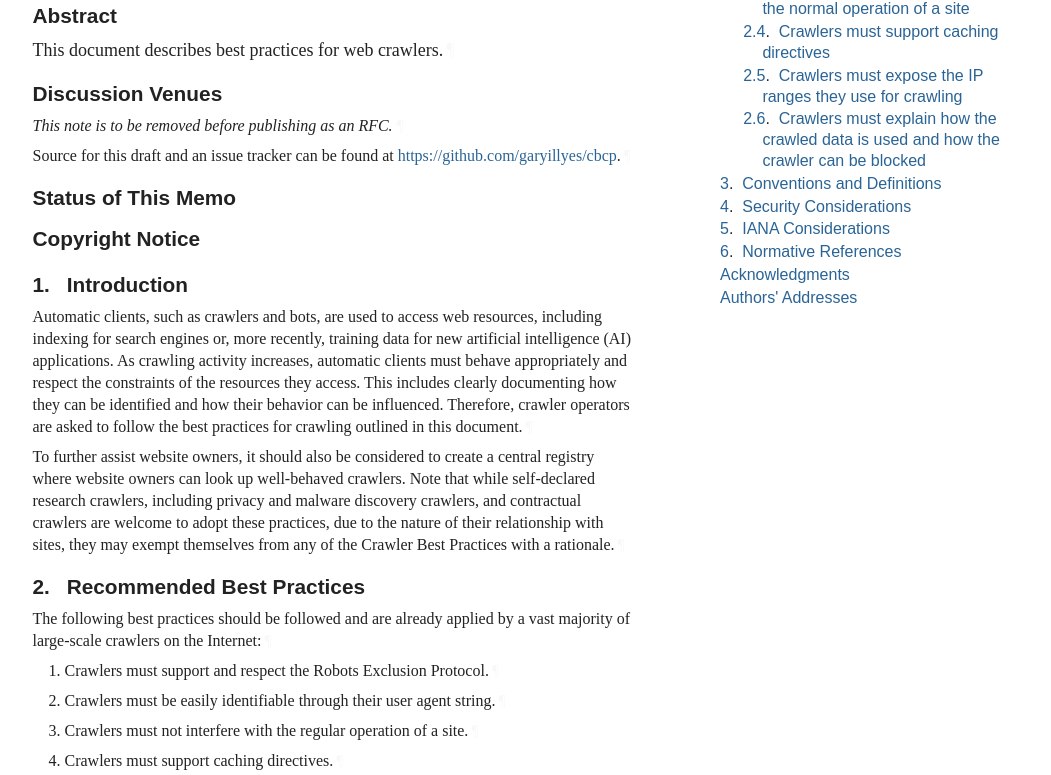
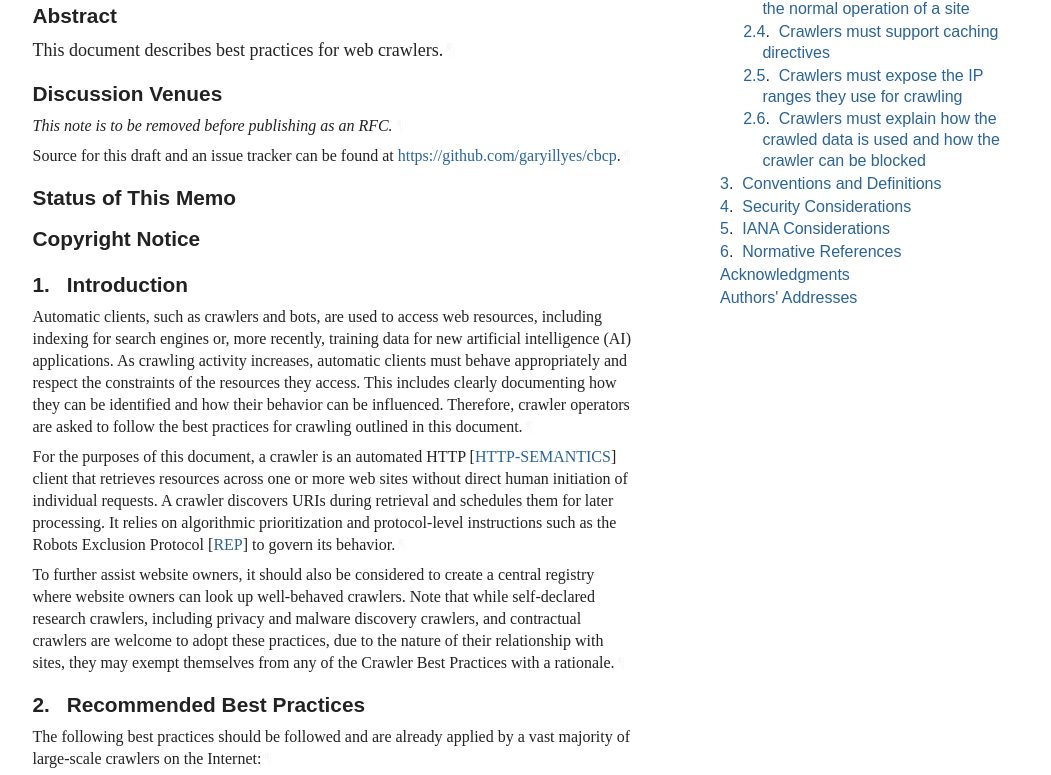
Before and after one commit to garyillyes/cbcp, a plain HTML site: page draft-illyes-aipref-cbcp.html in a window 1280 px wide. Shown: the part 309-1084 px from the top of the page, without its empty margins (92-1143 px from the left). Drawn offline with Linux system fonts and the light colour scheme; a web font is replaced by a local one.

Commit message:
Script updating gh-pages from 3213174. [ci skip]

```diff
--- a/draft-illyes-aipref-cbcp.html
+++ b/draft-illyes-aipref-cbcp.html
@@ -1208,12 +1208,18 @@ resources they access. This includes clearly documenting how they can be
 identified and how their behavior can be influenced. Therefore, crawler
 operators are asked to follow the best practices for crawling outlined in this
 document.<a href="#section-1-1" class="pilcrow">¶</a></p>
-<p id="section-1-2">To further assist website owners, it should also be considered to create a
+<p id="section-1-2">For the purposes of this document, a crawler is an automated
+HTTP <span>[<a href="#HTTP-SEMANTICS" class="cite xref">HTTP-SEMANTICS</a>]</span> client that retrieves resources across one or more web
+sites without direct human initiation of individual requests. A crawler
+discovers URIs during retrieval and schedules them for later processing. It
+relies on algorithmic prioritization and protocol-level instructions such as the
+Robots Exclusion Protocol <span>[<a href="#REP" class="cite xref">REP</a>]</span> to govern its behavior.<a href="#section-1-2" class="pilcrow">¶</a></p>
+<p id="section-1-3">To further assist website owners, it should also be considered to create a
 central registry where website owners can look up well-behaved crawlers. Note
 that while self-declared research crawlers, including privacy and malware
 discovery crawlers, and contractual crawlers are welcome to adopt these practices,
 due to the nature of their relationship with sites, they may exempt themselves
-from any of the Crawler Best Practices with a rationale.<a href="#section-1-2" class="pilcrow">¶</a></p>
+from any of the Crawler Best Practices with a rationale.<a href="#section-1-3" class="pilcrow">¶</a></p>
 </section>
 </div>
 <div id="recommended-best-practices">
```
Also changed, not shown: index.html (+1 -1 lines), draft-illyes-aipref-cbcp.txt.
